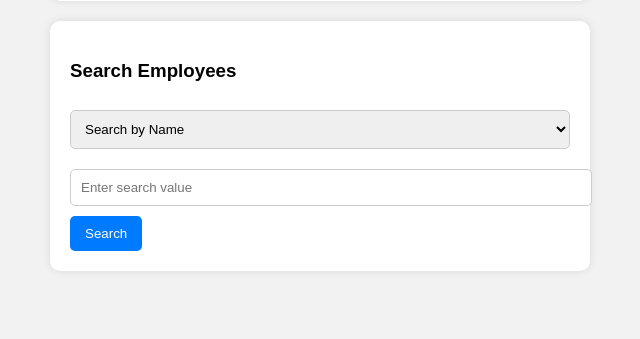
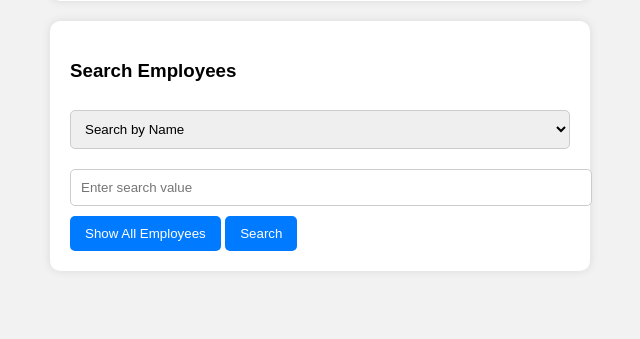
Before and after one commit to venkatpoola2219/JobDetails, a Flask app: page / in a window 1280 px wide. Shown: the part 589-928 px from the top of the page, without its empty margins (320-960 px from the left). Run offline with Flask 3, Linux system fonts and the light colour scheme.

Commit message:
venkat final

```diff
--- a/Server.py
+++ b/Server.py
@@ -48,10 +48,13 @@ def submit():
 def search():
     field = request.args.get('field')
     value = request.args.get('value')
+
     conn = sqlite3.connect(DB_FILE)
     c = conn.cursor()
-    query = f"SELECT * FROM employees WHERE {field} LIKE ?"
-    c.execute(query, ('%' + value + '%',))
+
+    # Case-insensitive search using LOWER()
+    query = f"SELECT * FROM employees WHERE LOWER({field}) LIKE ?"
+    c.execute(query, ('%' + value.lower() + '%',))
     results = c.fetchall()
     conn.close()
 
@@ -65,6 +68,26 @@ def search():
     ]
     return jsonify({"status": "ok", "results": employees})
 
+# New route to get all employees
+@app.route('/all')
+def all_employees():
+    conn = sqlite3.connect(DB_FILE)
+    c = conn.cursor()
+    c.execute("SELECT * FROM employees")
+    results = c.fetchall()
+    conn.close()
+
+    if not results:
+        return jsonify({"status": "not_found"})
+
+    employees = [
+        {"id": r[0], "name": r[1], "designation": r[2],
+         "salary": r[3], "gender": r[4], "address": r[5], "company": r[6]}
+        for r in results
+    ]
+    return jsonify({"status": "ok", "results": employees})
+
+
 # ---------- MAIN ----------
 if __name__ == '__main__':
     port = int(os.environ.get('PORT', 10000))
--- a/static/script.js
+++ b/static/script.js
@@ -72,3 +72,39 @@ document.getElementById("searchBtn").addEventListener("click", async () => {
     alert("Error searching data!");
   }
 });
+
+// Show All Employees
+document.getElementById("showAllBtn").addEventListener("click", async () => {
+  try {
+    const res = await fetch(`${backendURL}/all`);
+    const data = await res.json();
+    const resultsDiv = document.getElementById("results");
+    resultsDiv.innerHTML = "";
+
+    if (data.status === "not_found") {
+      resultsDiv.innerHTML = `<p style="text-align:center;color:red;">No records found!</p>`;
+    } else {
+      let table = `<table>
+          <tr>
+              <th>ID</th><th>Name</th><th>Designation</th><th>Salary</th>
+              <th>Gender</th><th>Address</th><th>Company</th>
+          </tr>`;
+      data.results.forEach(r => {
+        table += `<tr>
+            <td>${r.id}</td>
+            <td>${r.name}</td>
+            <td>${r.designation}</td>
+            <td>${r.salary}</td>
+            <td>${r.gender}</td>
+            <td>${r.address}</td>
+            <td>${r.company}</td>
+        </tr>`;
+      });
+      table += `</table>`;
+      resultsDiv.innerHTML = table;
+    }
+  } catch (err) {
+    console.error(err);
+    alert("Error fetching all employees!");
+  }
+});
--- a/templates/index.html
+++ b/templates/index.html
@@ -35,6 +35,7 @@
       <option value="designation">Search by Designation</option>
   </select>
   <input type="text" id="searchValue" placeholder="Enter search value">
+  <button id="showAllBtn">Show All Employees</button>
   <button id="searchBtn">Search</button>
 </div>
 
```
